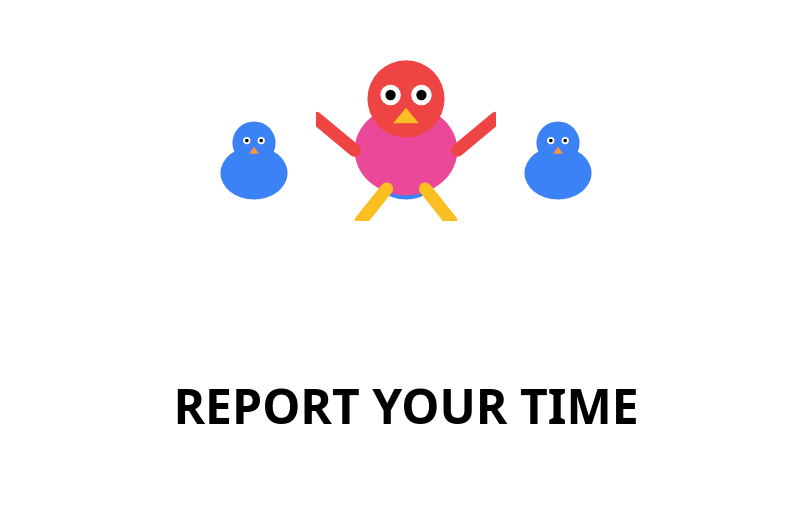
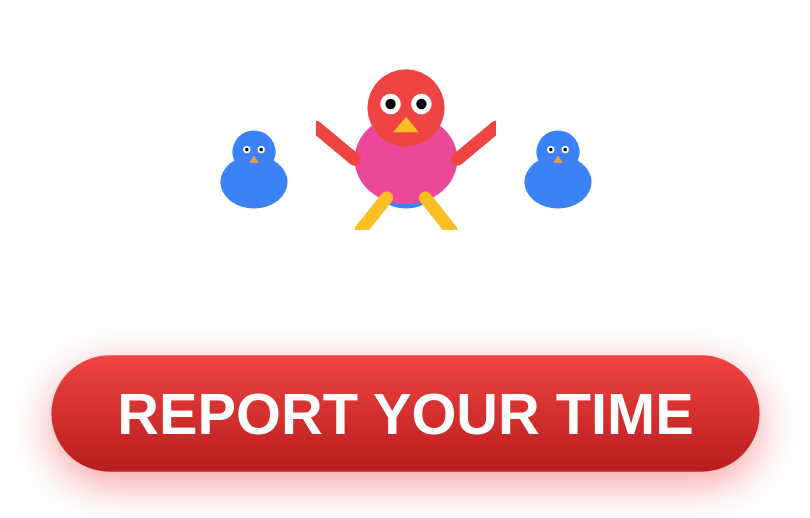
Before and after one commit to hanna-fmw/unlogged, a React (Vite) app: page / in a window 1280 px wide. Shown: the part 282-800 px from the top of the page, without its empty margins (234-1044 px from the left). Built offline with nearby package versions, Linux system fonts and the light colour scheme.

Commit message:
feat: pulsing report button opens harvest and dismisses overlay

```diff
--- a/src/App.tsx
+++ b/src/App.tsx
@@ -1,6 +1,7 @@
 import { useEffect } from "react";
 import { invoke } from "@tauri-apps/api/core";
 import { getActiveAnimation } from "./animations";
+import ReportButton from "./overlay/ReportButton";
 
 const mod = getActiveAnimation();
 
@@ -29,7 +30,7 @@ export default function App() {
       }}
     >
       <mod.Component />
-      <h1 style={{ fontSize: 48 }}>REPORT YOUR TIME</h1>
+      <ReportButton />
     </div>
   );
 }
--- /dev/null
+++ b/src/overlay/ReportButton.tsx
@@ -0,0 +1,29 @@
+import { invoke } from "@tauri-apps/api/core";
+
+export default function ReportButton() {
+  return (
+    <button
+      onClick={() => void invoke("report_time").catch(console.error)}
+      style={{
+        fontSize: 56,
+        fontWeight: 900,
+        padding: "24px 64px",
+        borderRadius: 9999,
+        border: "none",
+        cursor: "pointer",
+        color: "white",
+        background: "linear-gradient(180deg, #ef4444, #b91c1c)",
+        boxShadow: "0 12px 40px rgba(239,68,68,0.5)",
+        animation: "pulse 1.1s ease-in-out infinite",
+      }}
+    >
+      REPORT YOUR TIME
+      <style>{`
+        @keyframes pulse {
+          0%, 100% { transform: scale(1); }
+          50%      { transform: scale(1.06); }
+        }
+      `}</style>
+    </button>
+  );
+}
```
Also changed, not shown: 2 other files (tests, documents, lock files or other folders).
